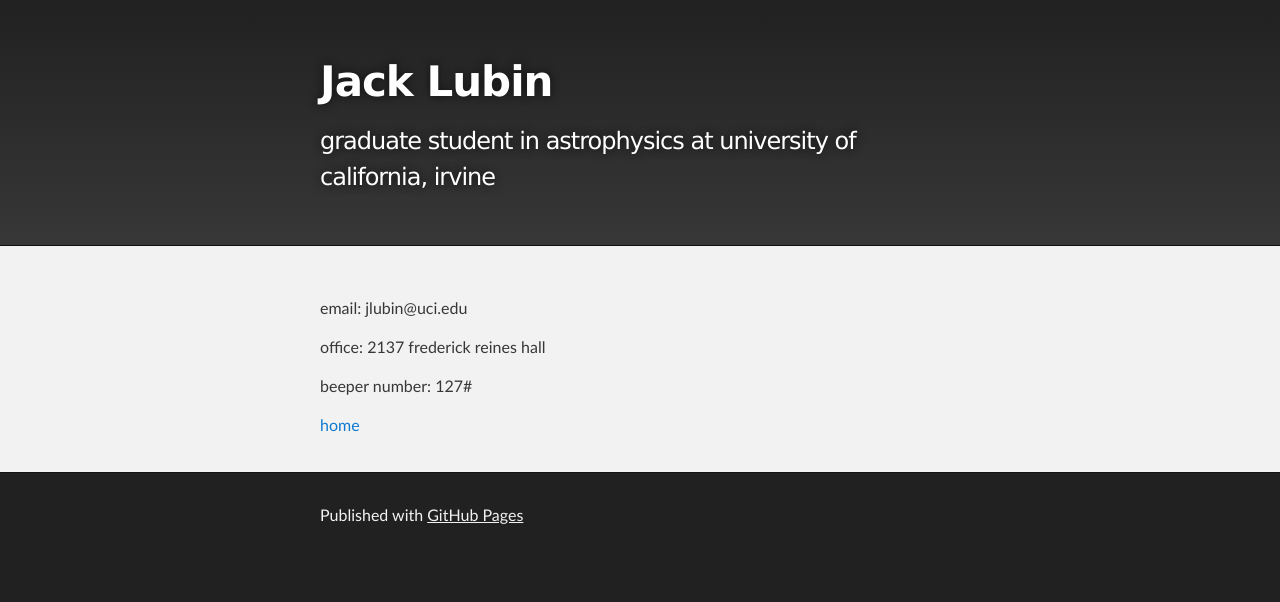
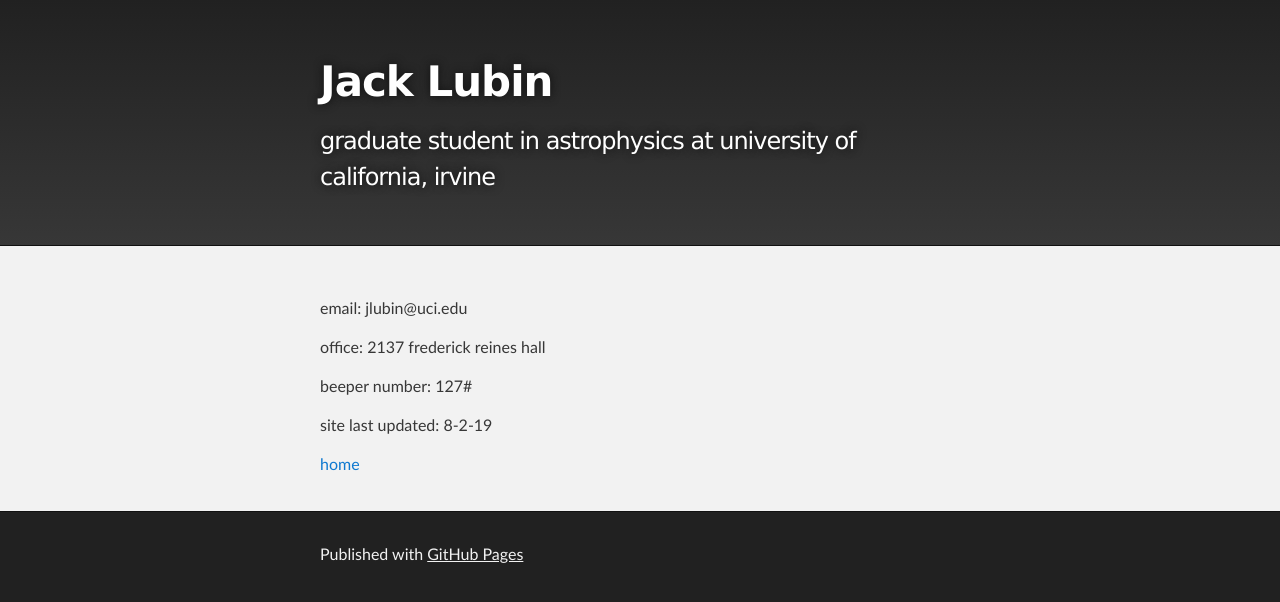
Before and after one commit to jluby127/jluby127.github.io, a Jekyll site: the page built from contact.md, in a window 1280 px wide. Shown: the top 602 px of the page. Built offline with Jekyll 4.4.1, drawn with Linux system fonts in a browser that asks for light colours; our own code applies the rules of GitHub Pages for plain Markdown files.

Commit message:
Update contact.md

```diff
--- a/contact.md
+++ b/contact.md
@@ -4,4 +4,6 @@ office: 2137 frederick reines hall
 
 beeper number: 127#
 
+site last updated: 8-2-19
+
 [home](./)
```
